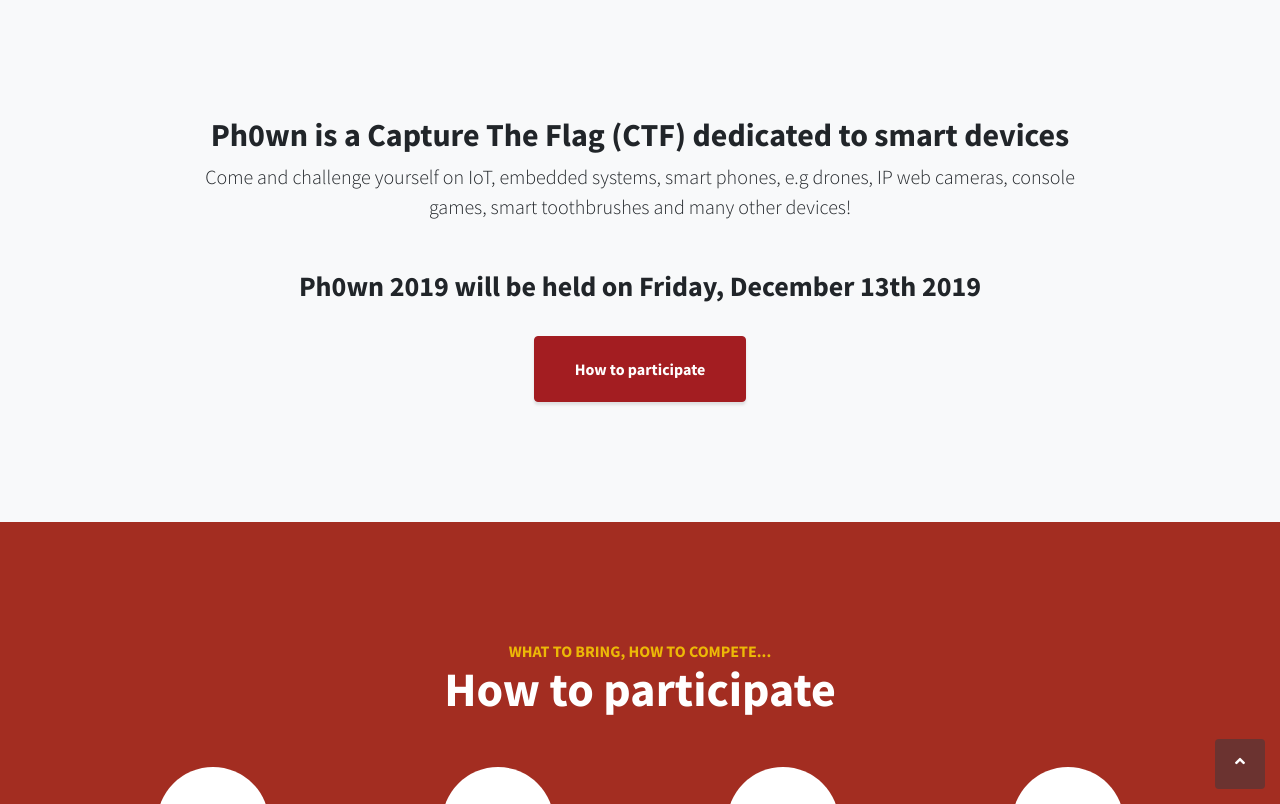
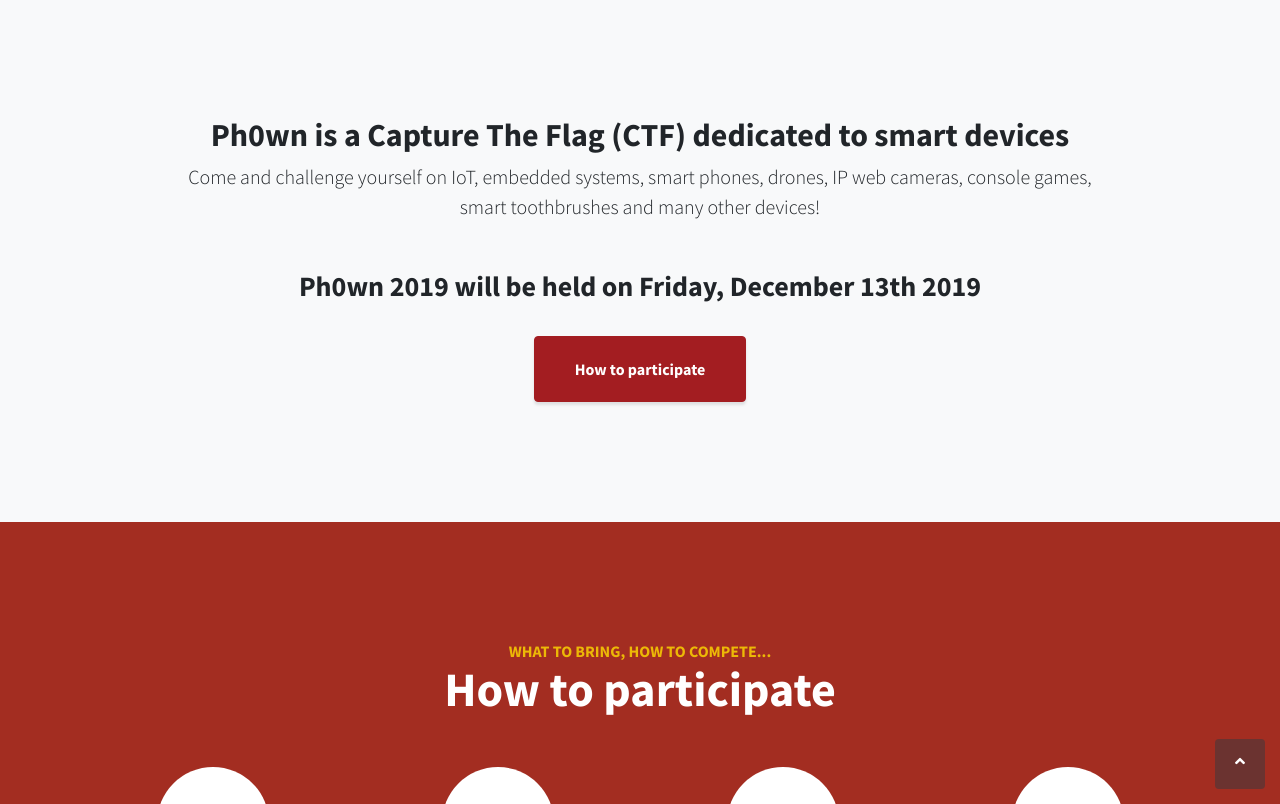
Before and after one commit to ph0wn/ph0wn.github.io, a Jekyll site: the page built from index.html, in a window 1280 px wide and 900 px high, scrolled down 808 px, cut to the strip 96-900 px from the top of the window. Built offline with Jekyll 4.4.1, drawn with Linux system fonts in a browser that asks for light colours.

Commit message:
minor edit hoping to rebuild

```diff
--- a/index.html
+++ b/index.html
@@ -9,7 +9,7 @@ title: Ph0wn CTF
             <div class="col-lg-10 mx-auto">
                 <h2>Ph0wn is a Capture The Flag (CTF) dedicated to smart devices</h2>
                 <p class="lead mb-5">
-		  Come and challenge yourself on IoT, embedded systems, smart phones, e.g drones, IP web cameras, console games, smart toothbrushes and many other devices!
+		  Come and challenge yourself on IoT, embedded systems, smart phones, drones, IP web cameras, console games, smart toothbrushes and many other devices!
 		  <br>
 		  <h3>Ph0wn 2019 will be held on <b>Friday, December 13th 2019</b></h3>
 		  <br>
```
